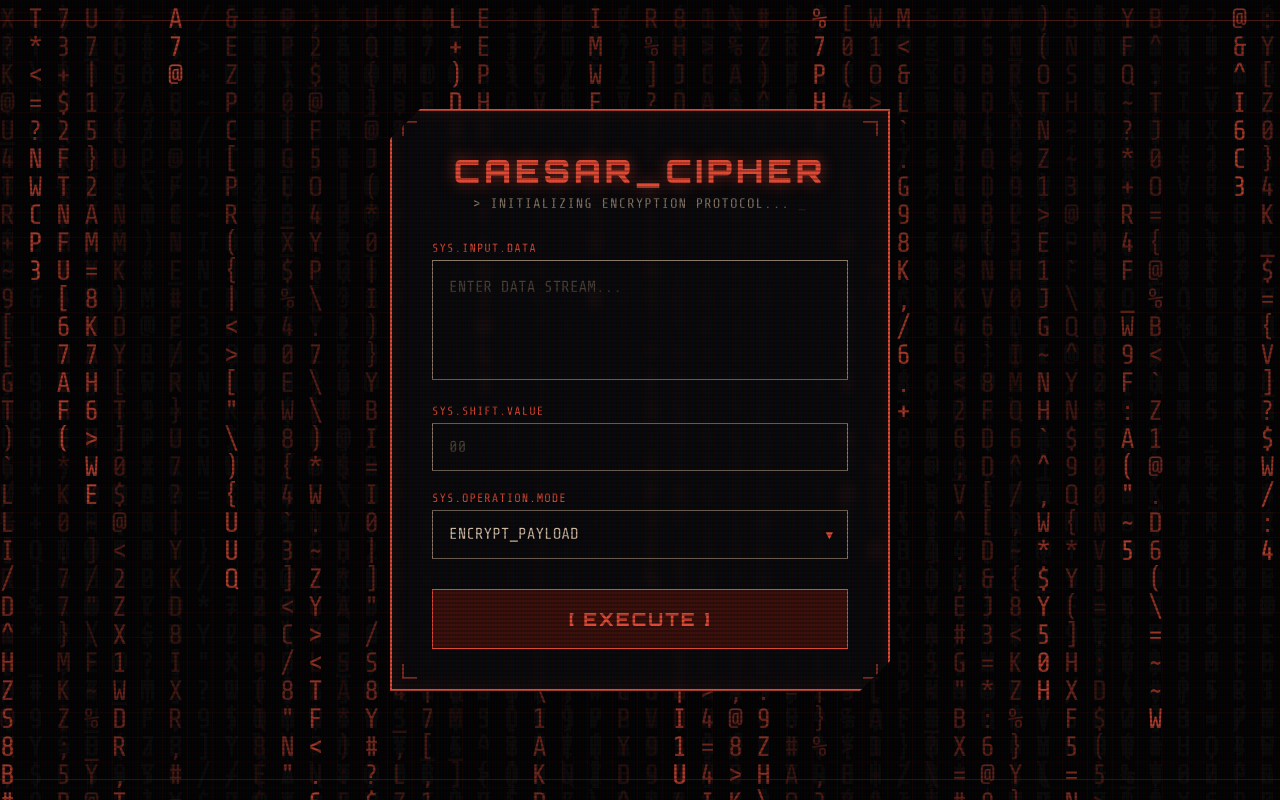
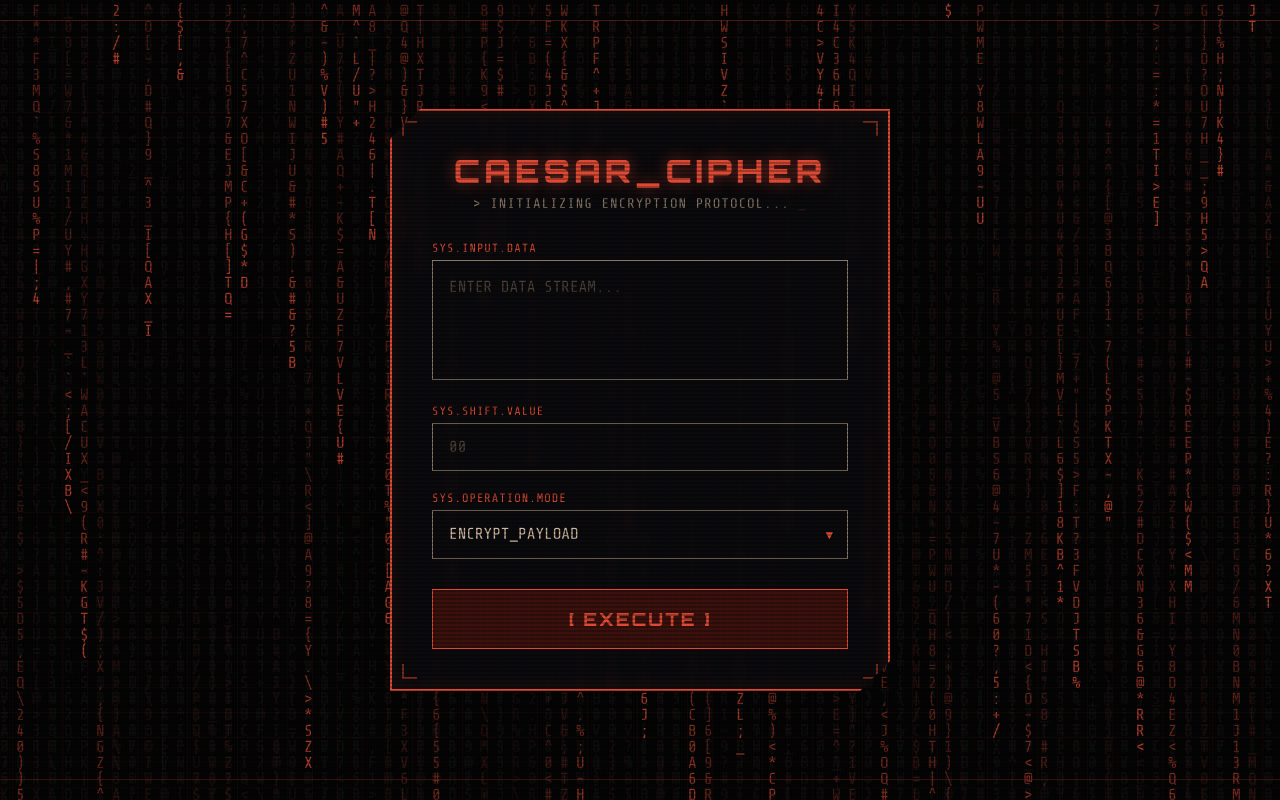
Before and after one commit to pavanmnaikcse/caesar_cipher, a Flask app: page / in a window 1280 px wide. Run offline with Flask 3, Linux system fonts and the light colour scheme.

Commit message:
Decrease font size of matrix background characters

```diff
--- a/templates/index.html
+++ b/templates/index.html
@@ -114,7 +114,7 @@
         canvas.height = window.innerHeight;
 
         const characters = 'ABCDEFGHIJKLMNOPQRSTUVWXYZ0123456789@#$%^&*()_+{}|:"<>?~`=[]\\;,./';
-        const fontSize = 28;
+        const fontSize = 16;
         let columns = canvas.width / fontSize;
 
         let drops = [];
```
